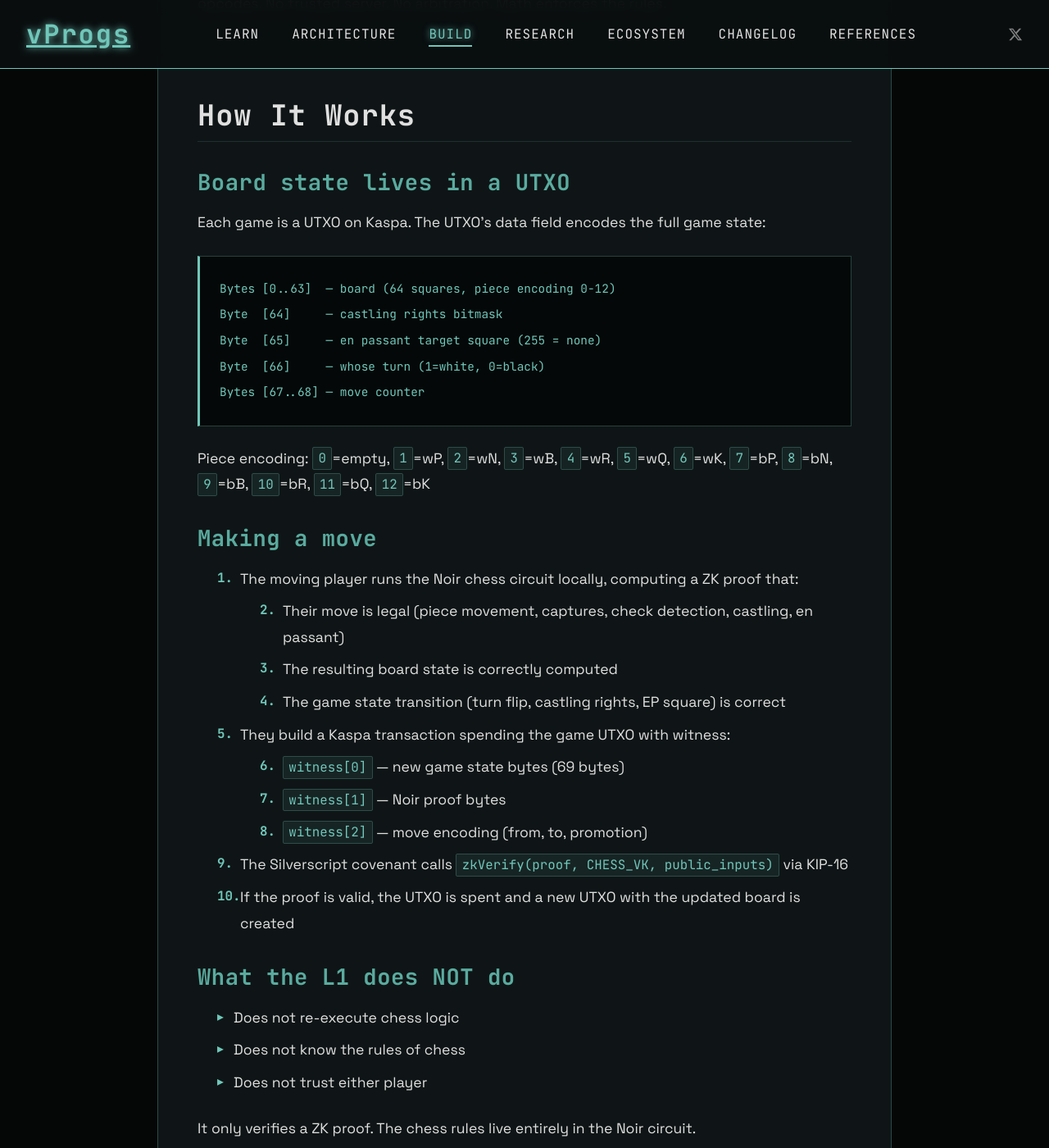
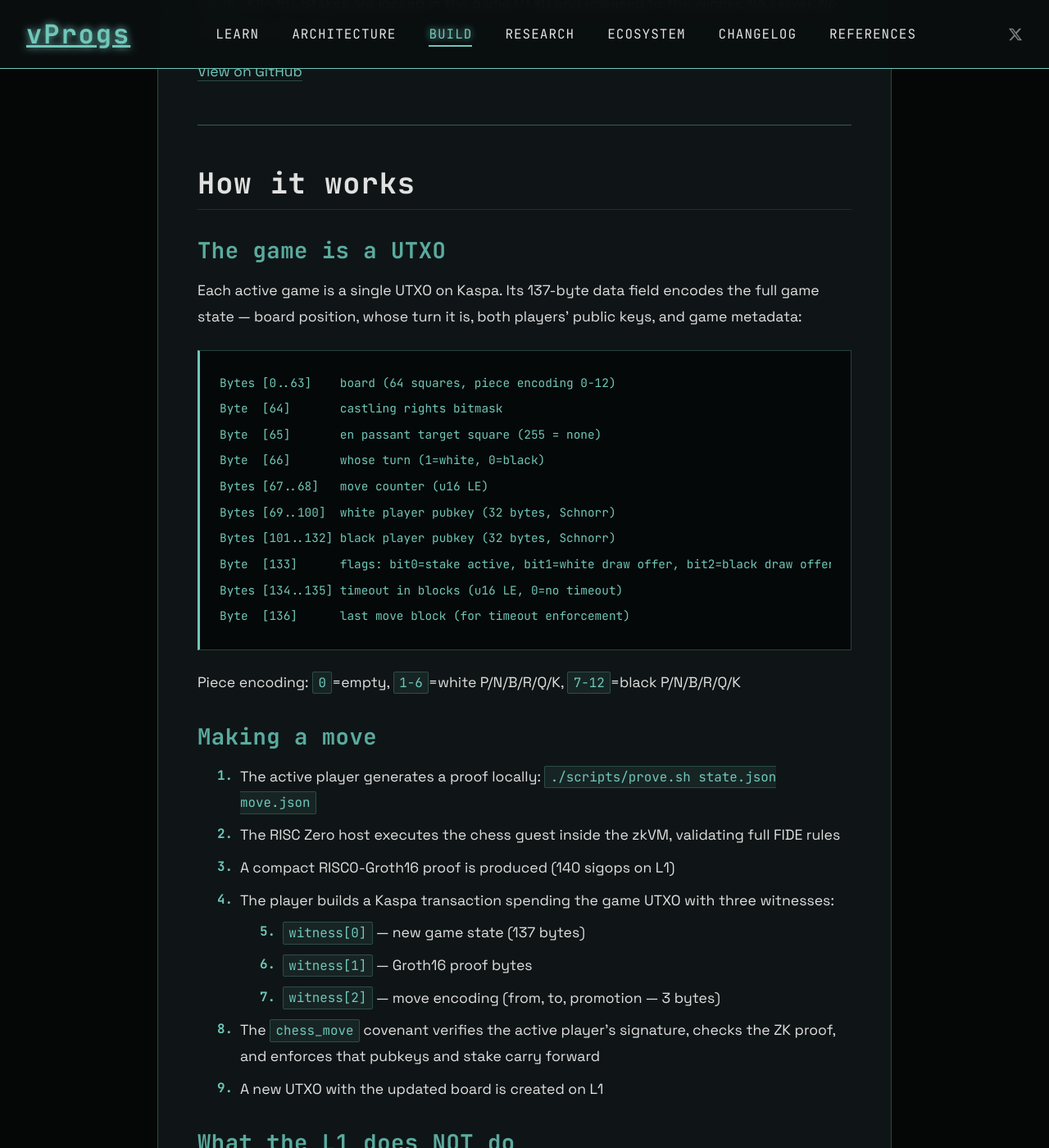
Before and after one commit to creative-inference/vprogs.xyz, a Jekyll site: the page built from build/chess.md, in a window 1280 px wide and 1400 px high, scrolled down 356 px. Shown: the whole window at 82% size. Built offline with Jekyll 4.4.1, drawn with Linux system fonts in a browser that asks for light colours; some of the changed text lies outside the part shown.

Commit message:
Update chess page: RISC Zero, multiplayer, 137-byte state, full covenants table
Co-Authored-By: Claude Sonnet 4.6 <noreply@anthropic.com>

````diff
--- a/build/chess.md
+++ b/build/chess.md
@@ -1,166 +1,191 @@
 ---
 layout: page
-title: "Kaspa Chess — Trustless ZK-verified Chess on TN12"
+title: "Kaspa Chess — Trustless Multiplayer Chess on TN12"
 section: build
-description: "A fully trustless chess game on Kaspa TN12. Chess move validation runs in a Noir ZK circuit off-chain, with the Kaspa covenant verifying only the proof on-chain via KIP-16."
+description: "Trustless multiplayer chess on Kaspa TN12. RISC Zero validates full FIDE rules off-chain. RISC0-Groth16 proof verified on-chain via KIP-16 OpZkPrecompile. KAS stakes, timeouts, draw offers — no server."
 ---
 
-A fully trustless chess game running on Kaspa's TN12 testnet. Chess move validation runs in a Noir ZK circuit off-chain. The Kaspa covenant only verifies the proof on-chain using KIP-16 opcodes. No trusted server. No arbitration. Math enforces the rules.
+Trustless multiplayer chess on Kaspa's TN12 testnet. Move validation runs in a [RISC Zero](https://dev.risczero.com) guest program off-chain. The RISC0-Groth16 proof is verified on-chain via `OpZkPrecompile` (tag `0x20`, KIP-16). Stakes are locked in the game UTXO and released to the winner. No server. No arbitration. No trust.
+
+[View on GitHub](https://github.com/creative-inference/kaspa-chess)
 
 ---
 
-## How It Works
+## How it works
 
-### Board state lives in a UTXO
+### The game is a UTXO
 
-Each game is a UTXO on Kaspa. The UTXO's data field encodes the full game state:
+Each active game is a single UTXO on Kaspa. Its 137-byte data field encodes the full game state — board position, whose turn it is, both players' public keys, and game metadata:
 
 ```
-Bytes [0..63]  — board (64 squares, piece encoding 0-12)
-Byte  [64]     — castling rights bitmask
-Byte  [65]     — en passant target square (255 = none)
-Byte  [66]     — whose turn (1=white, 0=black)
-Bytes [67..68] — move counter
+Bytes [0..63]    board (64 squares, piece encoding 0-12)
+Byte  [64]       castling rights bitmask
+Byte  [65]       en passant target square (255 = none)
+Byte  [66]       whose turn (1=white, 0=black)
+Bytes [67..68]   move counter (u16 LE)
+Bytes [69..100]  white player pubkey (32 bytes, Schnorr)
+Bytes [101..132] black player pubkey (32 bytes, Schnorr)
+Byte  [133]      flags: bit0=stake active, bit1=white draw offer, bit2=black draw offer
+Bytes [134..135] timeout in blocks (u16 LE, 0=no timeout)
+Byte  [136]      last move block (for timeout enforcement)
 ```
 
-Piece encoding: `0`=empty, `1`=wP, `2`=wN, `3`=wB, `4`=wR, `5`=wQ, `6`=wK, `7`=bP, `8`=bN, `9`=bB, `10`=bR, `11`=bQ, `12`=bK
+Piece encoding: `0`=empty, `1-6`=white P/N/B/R/Q/K, `7-12`=black P/N/B/R/Q/K
 
 ### Making a move
 
-1. The moving player runs the Noir chess circuit locally, computing a ZK proof that:
-   - Their move is legal (piece movement, captures, check detection, castling, en passant)
-   - The resulting board state is correctly computed
-   - The game state transition (turn flip, castling rights, EP square) is correct
-2. They build a Kaspa transaction spending the game UTXO with witness:
-   - `witness[0]` — new game state bytes (69 bytes)
-   - `witness[1]` — Noir proof bytes
-   - `witness[2]` — move encoding (from, to, promotion)
-3. The Silverscript covenant calls `zkVerify(proof, CHESS_VK, public_inputs)` via KIP-16
-4. If the proof is valid, the UTXO is spent and a new UTXO with the updated board is created
+1. The active player generates a proof locally: `./scripts/prove.sh state.json move.json`
+2. The RISC Zero host executes the chess guest inside the zkVM, validating full FIDE rules
+3. A compact RISC0-Groth16 proof is produced (140 sigops on L1)
+4. The player builds a Kaspa transaction spending the game UTXO with three witnesses:
+   - `witness[0]` — new game state (137 bytes)
+   - `witness[1]` — Groth16 proof bytes
+   - `witness[2]` — move encoding (from, to, promotion — 3 bytes)
+5. The `chess_move` covenant verifies the active player's signature, checks the ZK proof, and enforces that pubkeys and stake carry forward
+6. A new UTXO with the updated board is created on L1
 
 ### What the L1 does NOT do
 
-- Does not re-execute chess logic
-- Does not know the rules of chess
-- Does not trust either player
+- Re-execute chess logic
+- Know the rules of chess
+- Trust either player
 
-It only verifies a ZK proof. The chess rules live entirely in the Noir circuit.
+It verifies one 140-sigop Groth16 proof. The rules live entirely in the RISC Zero guest.
 
 ---
 
-## This Is the vProgs Model
+## Covenants
 
-This application is a direct demonstration of the architecture that vProgs generalise:
-
-| Component        | Chess game          | vProgs (general)       |
-|------------------|---------------------|------------------------|
-| State            | Board UTXO          | Sovereign vProg account|
-| Execution        | Noir circuit        | Off-chain Rust/zkVM    |
-| Proof            | Noir proof          | ZK validity proof      |
-| Verification     | KIP-16 `zkVerify`   | KIP-16 verifier opcode |
-| L1 settlement    | Covenant spend      | Lane-sequenced proof   |
+| Covenant | Spending party | Purpose |
+|---|---|---|
+| `chess_new` | Challenger (Auth) | Create game UTXO with both pubkeys, optional KAS stake |
+| `chess_move` | Active player (Cov + sig) | Submit legal move + ZK proof, stake carries forward |
+| `chess_resign` | Either player (Auth) | Resign — winner receives full stake |
+| `chess_draw_claim` | Either player (Auth) | Claim draw when both flags set — stake split 50/50 |
+| `chess_timeout` | Waiting player (Auth) | Claim stake if opponent exceeds block-height time limit |
 
 ---
 
-## Project Structure
+## KIP-16 OpZkPrecompile
+
+KIP-16 adds native ZK proof verification opcodes to Kaspa's script engine. Implementation in [rusty-kaspa PR #775](https://github.com/kaspanet/rusty-kaspa/pull/775) by saefstroem.
+
+| Tag | Proof system | Sigop cost | Notes |
+|-----|-------------|-----------|-------|
+| `0x20` | RISC0-Groth16 | 140 | Compact, fast L1 verification |
+| `0x21` | RISC0-Succinct | 740 | STARK-based, quantum-resistant |
+
+Both verify RISC Zero proofs attesting to correct RISC-V program execution. `MAX_SCRIPT_SIZE` raised to 250,000 bytes in the same PR — script size is not a constraint.
+
+---
+
+## Security properties
+
+- **No illegal moves** — rejected by every Kaspa node via ZK proof verification
+- **No impersonation** — only the active player's Schnorr signature can spend the UTXO
+- **No stake theft** — stake value is covenant-enforced on every move
+- **No stalling** — block-height timeout lets the waiting player claim if opponent disappears
+- **No trusted server** — all game logic is client-side proving + on-chain verification
+
+---
+
+## This is the vProgs model
+
+This application is buildable on TN12 today — before vProgs ship — because KIP-16 ZK verification is already live on testnet. It demonstrates the core principle directly:
+
+| Component | Chess | vProgs (general) |
+|---|---|---|
+| State | Game UTXO (137 bytes) | Sovereign vProg account |
+| Execution | RISC Zero guest (Rust) | Off-chain Rust / zkVM |
+| Proof | RISC0-Groth16 | ZK validity proof |
+| Verification | OpZkPrecompile `0x20` | KIP-16 verifier opcode |
+| Composability | Single game UTXO | Cross-vProg atomic transactions |
+
+When vProgs ship, a chess tournament vProg could atomically interact with a wagering vProg, leaderboard vProg, and prize pool vProg in a single transaction. That is synchronous composability.
+
+---
+
+## Project structure
 
 ```
-apps/chess/
-├── circuit/           Noir ZK chess circuit
-│   ├── Nargo.toml
-│   └── src/
-│       ├── main.nr    Circuit entry point — proves move legality
-│       ├── board.nr   Board representation and helpers
-│       ├── pieces.nr  Per-piece move validation
-│       └── check.nr   Check/attack detection
+kaspa-chess/
+├── circuit/
+│   ├── core/src/lib.rs     Chess logic: board, move validation, apply_move (pure Rust)
+│   ├── guest/src/main.rs   RISC Zero guest — validates move, commits journal to proof
+│   └── host/src/main.rs    Proof generation host — outputs proof.hex + journal.hex
 ├── covenant/
-│   └── chess.ss       Silverscript KIP-16 covenant
+│   └── chess.ss            Silverscript covenants (move, resign, draw, timeout)
 ├── frontend/
-│   ├── index.html     Chess UI
-│   ├── chess.js       JS game logic + prover stubs
-│   └── styles.css     Cypherpunk styling
+│   ├── index.html          Browser chess UI
+│   ├── chess.js            Game logic + Kaspa RPC stubs
+│   └── styles.css
 └── scripts/
-    ├── setup.sh       Install Noir, compile circuit, generate VK
-    └── prove.sh       Generate proof for a given move
+    ├── setup.sh            Install RISC Zero toolchain, build circuit
+    └── prove.sh            Generate proof from state.json + move.json
 ```
 
 ---
 
-## Setup
+## Getting started
 
-### Prerequisites
-
-- Rust toolchain (`rustup`)
-- Git
-- Bash (macOS/Linux/WSL)
-
-### 1. Compile the Noir circuit
+### Build the circuit
 
 ```bash
-cd apps/chess
+git clone https://github.com/creative-inference/kaspa-chess
+cd kaspa-chess
 chmod +x scripts/setup.sh
 ./scripts/setup.sh
 ```
 
-This installs `nargo`, compiles the circuit to `circuit/target/kaspa_chess.json`, and generates the verification key at `circuit/target/kaspa_chess.vk`.
+Installs `rzup`, builds the RISC Zero guest and host. Copy the printed Image ID into `CHESS_IMAGE_ID` in `covenant/chess.ss`.
 
-### 2. Wire the verification key into the covenant
-
-After compilation, extract the VK bytes and update the `CHESS_VK` constant in `covenant/chess.ss`.
-
-### 3. Run the frontend locally
+### Run the frontend locally
 
 ```bash
-cd apps/chess/frontend
+cd frontend
 python3 -m http.server 8080
 # open http://localhost:8080
 ```
 
-The frontend runs as a fully functional local chess game. Kaspa RPC integration (proof submission) is stubbed — see `TODO: wire Kaspa RPC` in `chess.js`.
+### Generate a proof
 
-### 4. Wire Kaspa RPC (TN12)
+```json
+// state.json — starting position
+{
+  "board": [4,2,3,5,6,3,2,4, 1,1,1,1,1,1,1,1,
+            0,0,0,0,0,0,0,0, 0,0,0,0,0,0,0,0,
+            0,0,0,0,0,0,0,0, 0,0,0,0,0,0,0,0,
+            7,7,7,7,7,7,7,7, 10,8,9,11,12,9,8,10],
+  "castling": 15, "ep_square": 255, "white_to_move": true
+}
 
-To play on-chain:
+// move.json — e2 to e4
+{ "from": 12, "to": 28, "promotion": 0 }
+```
 
-1. Confirm the KIP-16 `zkVerify` opcode interface with saefstroem or the KIP-16 spec
-2. Compile and deploy `covenant/chess.ss` with the Silverscript compiler
-3. Implement `submitProofToKaspa()` in `chess.js` using the Kaspa SDK
-4. Create a game UTXO with the initial board state
+```bash
+./scripts/prove.sh state.json move.json
+# outputs: proof.hex, journal.hex
+```
 
 ---
 
-## Generating a Proof Manually
+## Open questions
 
-```bash
-./scripts/prove.sh <from_square> <to_square> [promotion_piece]
-
-# Example: e2-e4 (square 12 -> square 28)
-./scripts/prove.sh 12 28
-
-# Example: pawn promotion to queen (square 52 -> square 60, piece=5)
-./scripts/prove.sh 52 60 5
-```
-
-Edit `circuit/Prover.toml` with actual board state before proving.
+- **Silverscript binding** — `op_zk_precompile()` not yet in Silverscript repo; raw `OP_ZKPRECOMPILE` opcodes may be needed for now
+- **Exact stack interface** — push order for proof bytes + tag needs confirmation from KIP-16 spec
+- **Image ID redeployment** — covenant must be redeployed whenever the guest program changes
+- **Checkmate covenant** — game termination currently adjudicated off-chain; a `chess_checkmate` covenant could enforce it on-chain
+- **Full block height** — timeout currently uses low byte of block number; full 64-bit height needs KIP-10 introspection
 
 ---
 
-## Open Questions / TODOs
+## References
 
-- **KIP-16 interface** — Confirm exact `zkVerify` opcode calling convention with saefstroem
-- **Silverscript `zkVerify` macro** — Confirm Silverscript exposes KIP-16 at this level or whether raw opcodes are needed
-- **Proof size** — Measure Noir proof size vs Kaspa witness size limits
-- **Proof time** — Benchmark Noir proof generation time for the full chess circuit
-- **Game termination** — Checkmate/stalemate detection for clean game ending (currently adjudicated off-chain)
-- **Timeouts** — Add time control via block height
-- **Stakes** — Add KAS wagering to the covenant
-
----
-
-## Connection to vProgs
-
-This application is buildable on TN12 today — before vProgs ship — because KIP-16 ZK verification is already live. It demonstrates the core principle: complex logic off-chain, trustless verification on L1, no trusted intermediaries.
-
-When vProgs ship, this architecture becomes dramatically more powerful: the chess engine could interact atomically with a wagering vProg, a tournament vProg, and a leaderboard vProg in a single transaction. That is synchronous composability.
-
-See the [Architecture Overview](/architecture/overview/) for the full design.
+- [kaspa-chess on GitHub](https://github.com/creative-inference/kaspa-chess)
+- [rusty-kaspa PR #775](https://github.com/kaspanet/rusty-kaspa/pull/775) — KIP-16 OpZkPrecompile
+- [KIP-16 PR #31](https://github.com/kaspanet/kips/pull/31) — Specification
+- [RISC Zero docs](https://dev.risczero.com)
+- [Silverscript](https://github.com/kaspanet/silverscript)
+- [Architecture: ZK Verification](/architecture/zk-verification)
+- [Architecture: Covenants](/architecture/covenants)
````
